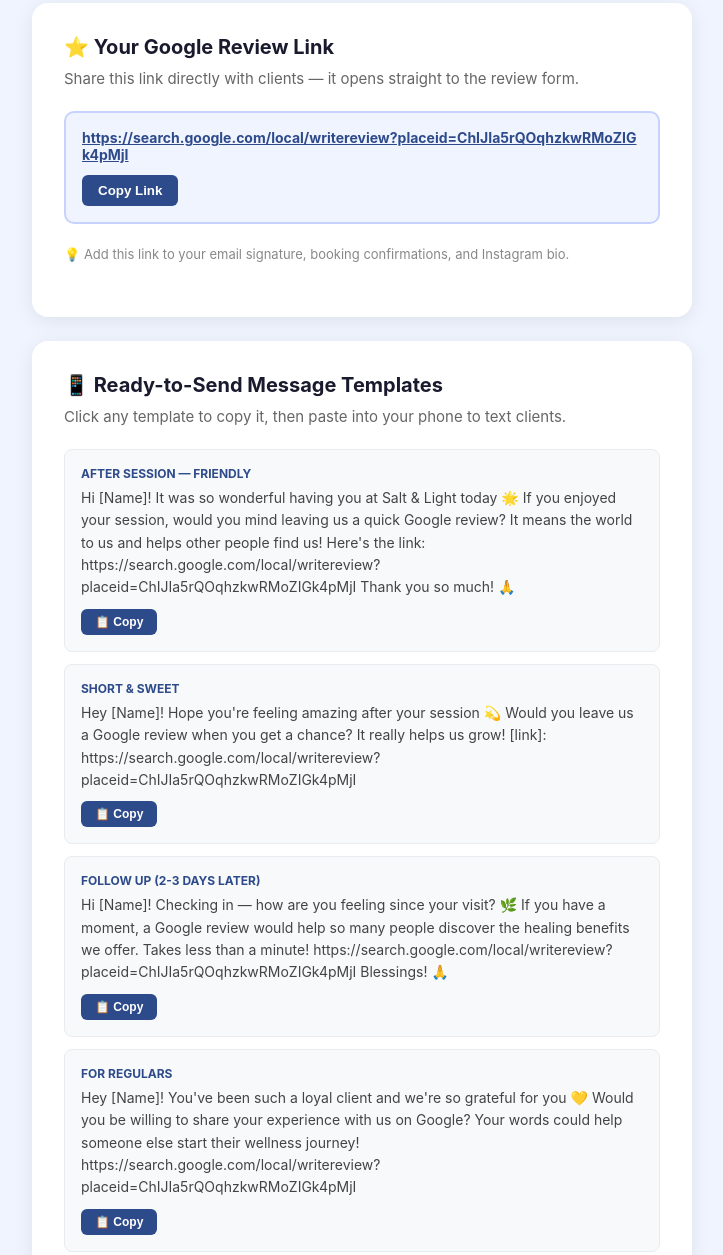
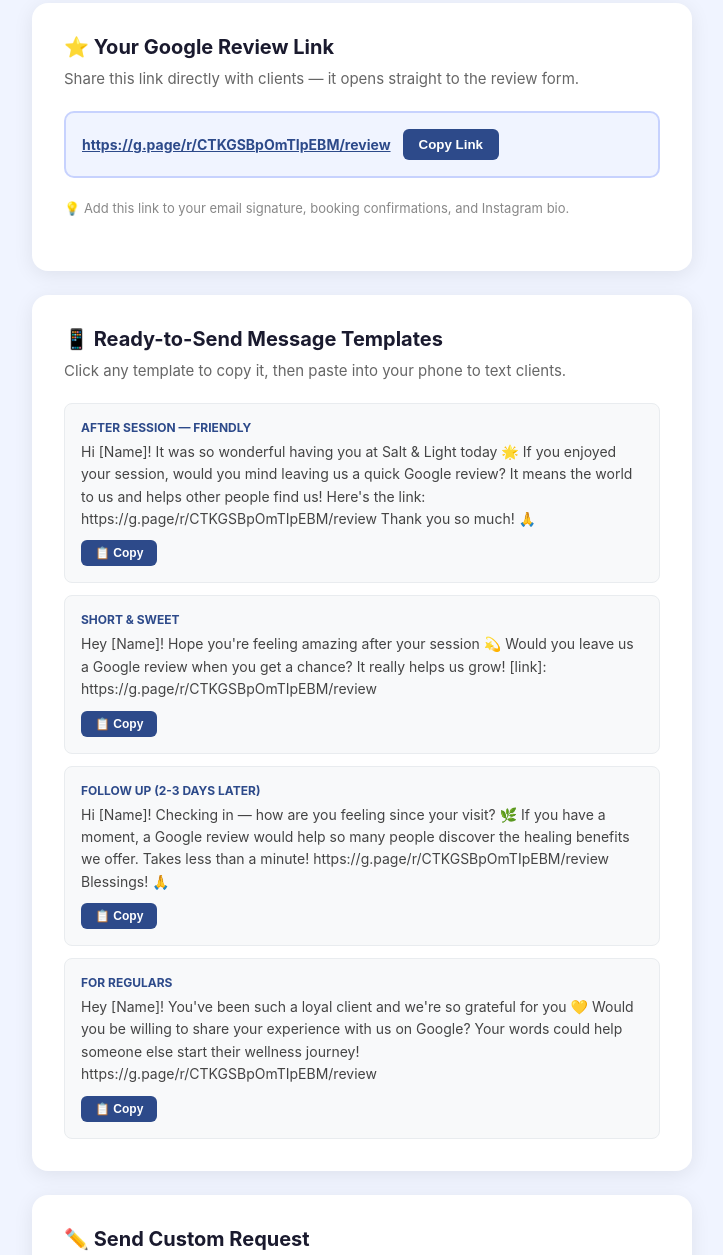
Before and after one commit to clawrenceisthebestboy-dev/saltandlight-reviews, a plain HTML site: page index.html in a window 1280 px wide. Shown: the part 272-1527 px from the top of the page, without its empty margins (278-1001 px from the left). Drawn offline with Linux system fonts and the light colour scheme.

Commit message:
Fix Google review link

```diff
--- a/index.html
+++ b/index.html
@@ -56,8 +56,8 @@
     <h2>⭐ Your Google Review Link</h2>
     <p>Share this link directly with clients — it opens straight to the review form.</p>
     <div class="review-link-box">
-      <a href="https://search.google.com/local/writereview?placeid=ChIJIa5rQOqhzkwRMoZIGk4pMjI" target="_blank" id="reviewLink">
-        https://search.google.com/local/writereview?placeid=ChIJIa5rQOqhzkwRMoZIGk4pMjI
+      <a href="https://g.page/r/CTKGSBpOmTIpEBM/review" target="_blank" id="reviewLink">
+        https://g.page/r/CTKGSBpOmTIpEBM/review
       </a>
       <button onclick="copyLink()" style="background:#2d4a8a;color:white;border:none;padding:8px 16px;border-radius:6px;cursor:pointer;font-weight:700;white-space:nowrap;">Copy Link</button>
     </div>
@@ -71,22 +71,22 @@
     <div class="templates">
       <div class="template">
         <div class="template-label">After Session — Friendly</div>
-        <p id="t1">Hi [Name]! It was so wonderful having you at Salt & Light today 🌟 If you enjoyed your session, would you mind leaving us a quick Google review? It means the world to us and helps other people find us! Here's the link: https://search.google.com/local/writereview?placeid=ChIJIa5rQOqhzkwRMoZIGk4pMjI Thank you so much! 🙏</p>
+        <p id="t1">Hi [Name]! It was so wonderful having you at Salt & Light today 🌟 If you enjoyed your session, would you mind leaving us a quick Google review? It means the world to us and helps other people find us! Here's the link: https://g.page/r/CTKGSBpOmTIpEBM/review Thank you so much! 🙏</p>
         <button class="copy-btn" onclick="copyTemplate('t1')">📋 Copy</button>
       </div>
       <div class="template">
         <div class="template-label">Short & Sweet</div>
-        <p id="t2">Hey [Name]! Hope you're feeling amazing after your session 💫 Would you leave us a Google review when you get a chance? It really helps us grow! [link]: https://search.google.com/local/writereview?placeid=ChIJIa5rQOqhzkwRMoZIGk4pMjI</p>
+        <p id="t2">Hey [Name]! Hope you're feeling amazing after your session 💫 Would you leave us a Google review when you get a chance? It really helps us grow! [link]: https://g.page/r/CTKGSBpOmTIpEBM/review</p>
         <button class="copy-btn" onclick="copyTemplate('t2')">📋 Copy</button>
       </div>
       <div class="template">
         <div class="template-label">Follow Up (2-3 days later)</div>
-        <p id="t3">Hi [Name]! Checking in — how are you feeling since your visit? 🌿 If you have a moment, a Google review would help so many people discover the healing benefits we offer. Takes less than a minute! https://search.google.com/local/writereview?placeid=ChIJIa5rQOqhzkwRMoZIGk4pMjI Blessings! 🙏</p>
+        <p id="t3">Hi [Name]! Checking in — how are you feeling since your visit? 🌿 If you have a moment, a Google review would help so many people discover the healing benefits we offer. Takes less than a minute! https://g.page/r/CTKGSBpOmTIpEBM/review Blessings! 🙏</p>
         <button class="copy-btn" onclick="copyTemplate('t3')">📋 Copy</button>
       </div>
       <div class="template">
         <div class="template-label">For Regulars</div>
-        <p id="t4">Hey [Name]! You've been such a loyal client and we're so grateful for you 💛 Would you be willing to share your experience with us on Google? Your words could help someone else start their wellness journey! https://search.google.com/local/writereview?placeid=ChIJIa5rQOqhzkwRMoZIGk4pMjI</p>
+        <p id="t4">Hey [Name]! You've been such a loyal client and we're so grateful for you 💛 Would you be willing to share your experience with us on Google? Your words could help someone else start their wellness journey! https://g.page/r/CTKGSBpOmTIpEBM/review</p>
         <button class="copy-btn" onclick="copyTemplate('t4')">📋 Copy</button>
       </div>
     </div>
@@ -106,7 +106,7 @@
 </div>
 
 <script>
-  const REVIEW_URL = 'https://search.google.com/local/writereview?placeid=ChIJIa5rQOqhzkwRMoZIGk4pMjI';
+  const REVIEW_URL = 'https://g.page/r/CTKGSBpOmTIpEBM/review';
 
   function copyLink() {
     navigator.clipboard.writeText(REVIEW_URL);
```
